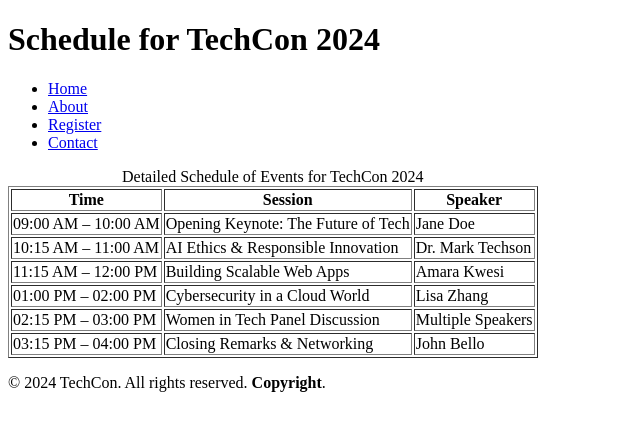
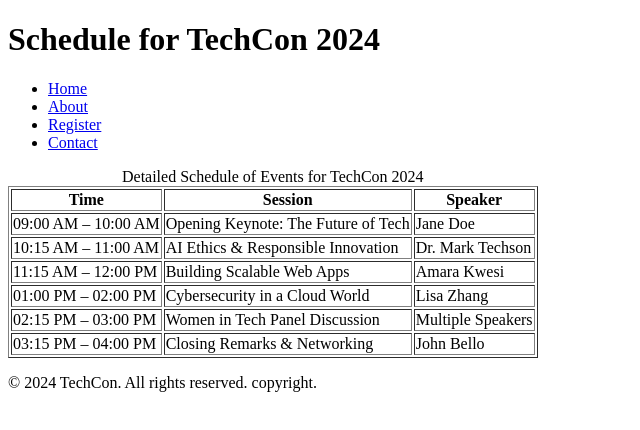
Before and after one commit to Jooleric/TechCon_HTML, a plain HTML site: page techcon_website/schedule.html in a window 1280 px wide. Shown: the full height of the page, 0-640 px from the left. Drawn offline with Linux system fonts and the light colour scheme.

Commit message:
Added table and footer with copyright

```diff
--- a/techcon_website/schedule.html
+++ b/techcon_website/schedule.html
@@ -68,7 +68,7 @@
 
   <!-- Footer -->
   <footer>
-    <p>&copy; 2024 TechCon. All rights reserved. <strong>Copyright</strong>.</p>
+    <p>&copy; 2024 TechCon. All rights reserved. copyright.</p>
   </footer>
 
 </body>
```
